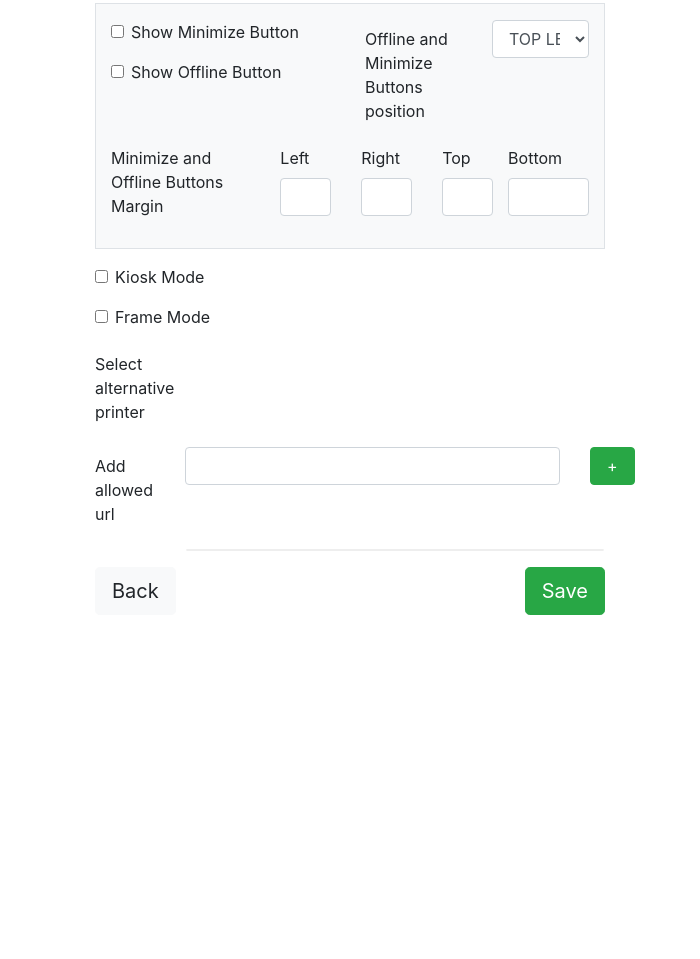
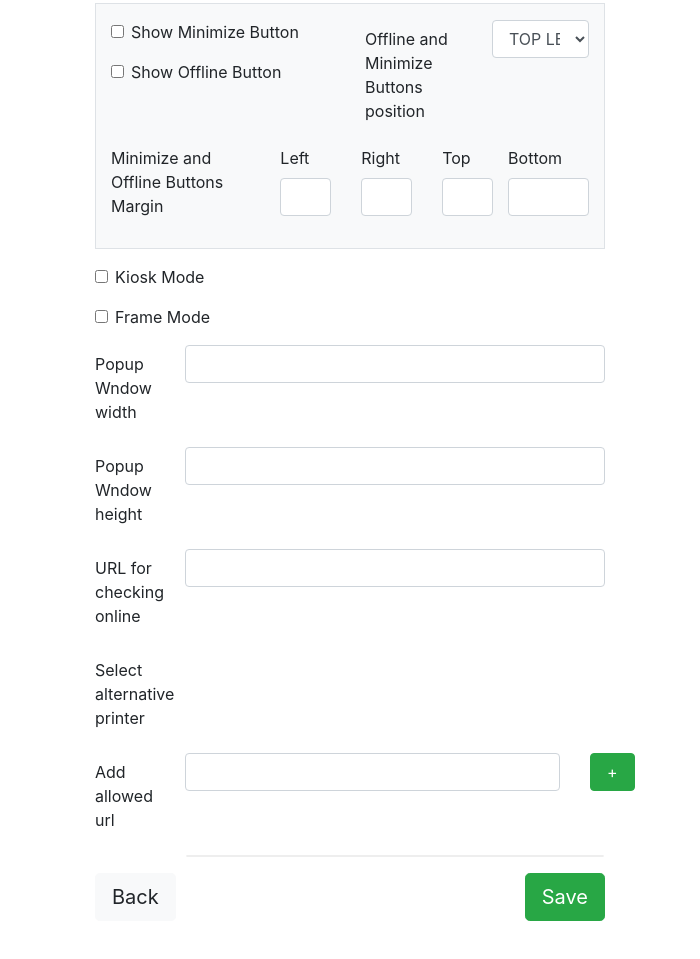
Before and after one commit to ivaninja/TN_browser, an Electron app: page settings.html in a window 700 px wide. Shown: the part 782-1741 px from the top of the page. Before the commit the page ends 1445 px from the top, so only its background shows below. Drawn offline with Linux system fonts and the light colour scheme.

Commit message:
Version 1.0.36 - set popup window height and width as setting, host for checking online as seting

```diff
--- a/helpers/checkConnection.js
+++ b/helpers/checkConnection.js
@@ -2,7 +2,6 @@ const dns = require("dns");
 
 function checkConnection(hostname = `www.google.com`) {
     return new Promise((resolve, reject) => {
-
         dns.resolve(hostname, function (err, addr) {
             let isConnected = (err === null);
             resolve(isConnected);
--- a/index.js
+++ b/index.js
@@ -88,7 +88,7 @@ class MainProcess {
             return;
         }
 
-        this.isOnline = await checkConnection();
+        this.isOnline = await checkConnection(this.settings.checkOnlineUrl);
         _logger.log(`isOnline: `, this.isOnline);
 
         await this.initSettings();
@@ -249,6 +249,9 @@ class MainProcess {
             event.preventDefault()
             const win = new BrowserWindow({
               webContents: options.webContents, // use existing webContents if provided
+              width: this.settings.guestwidth,
+              height: this.settings.guestheight,
+              icon: './assets/favicon_new.ico',
               show: false
             })
             win.setKiosk(false);
--- a/package.json
+++ b/package.json
@@ -1,6 +1,6 @@
 {
     "name": "tn-browser",
-    "version": "1.0.35",
+    "version": "1.0.36",
     "description": "Private Browser",
     "main": "index.js",
     "scripts": {
--- a/processComponents/defaultSettings.js
+++ b/processComponents/defaultSettings.js
@@ -34,6 +34,9 @@ module.exports = function ({ workDirectory, version, isDev }) {
         printFont: 'Arial',
         whitelist : [],
         ticketPrinter: 'Microsoft Print to PDF',
-        changeFont:true
+        changeFont:true,
+        guestwidth:1020,
+        guestheight:925,
+        checkOnlineUrl:'www.google.com'
     };
 };
--- a/settings.html
+++ b/settings.html
@@ -117,10 +117,7 @@
                                 >
                             </div>
                         </div>
-
                     </div>
-
-
                     </div>
 
                     <div class="row bg-light border m-0 py-3 mb-3">
@@ -289,6 +286,44 @@
 
                     <div class="form-group row">
                         <label class="col-sm-2 col-form-label"
+                            >Popup Wndow width</label
+                        >
+                        <div class="col-sm-10">
+                            <input
+                                model="guestwidth"
+                                type="number"
+                                class="form-control"
+                            />
+                        </div>
+                    </div>
+                    <div class="form-group row">
+                        <label class="col-sm-2 col-form-label"
+                            >Popup Wndow height</label
+                        >
+                        <div class="col-sm-10">
+                            <input
+                                model="guestheight"
+                                type="number"
+                                class="form-control"
+                            />
+                        </div>
+                    </div>
+
+                    <div class="form-group row">
+                        <label class="col-sm-2 col-form-label"
+                            >URL for checking online</label
+                        >
+                        <div class="col-sm-10">
+                            <input
+                                model="checkOnlineUrl"
+                                type="text"
+                                class="form-control"
+                            />
+                        </div>
+                    </div>
+
+                    <div class="form-group row">
+                        <label class="col-sm-2 col-form-label"
                             >Select alternative printer</label
                         >
                         <div class="col-sm-10">
@@ -326,7 +361,6 @@
                                 data-selector="whiteurls"
                             ></div>
                         </div>
-
                     </div>
 
 
```
